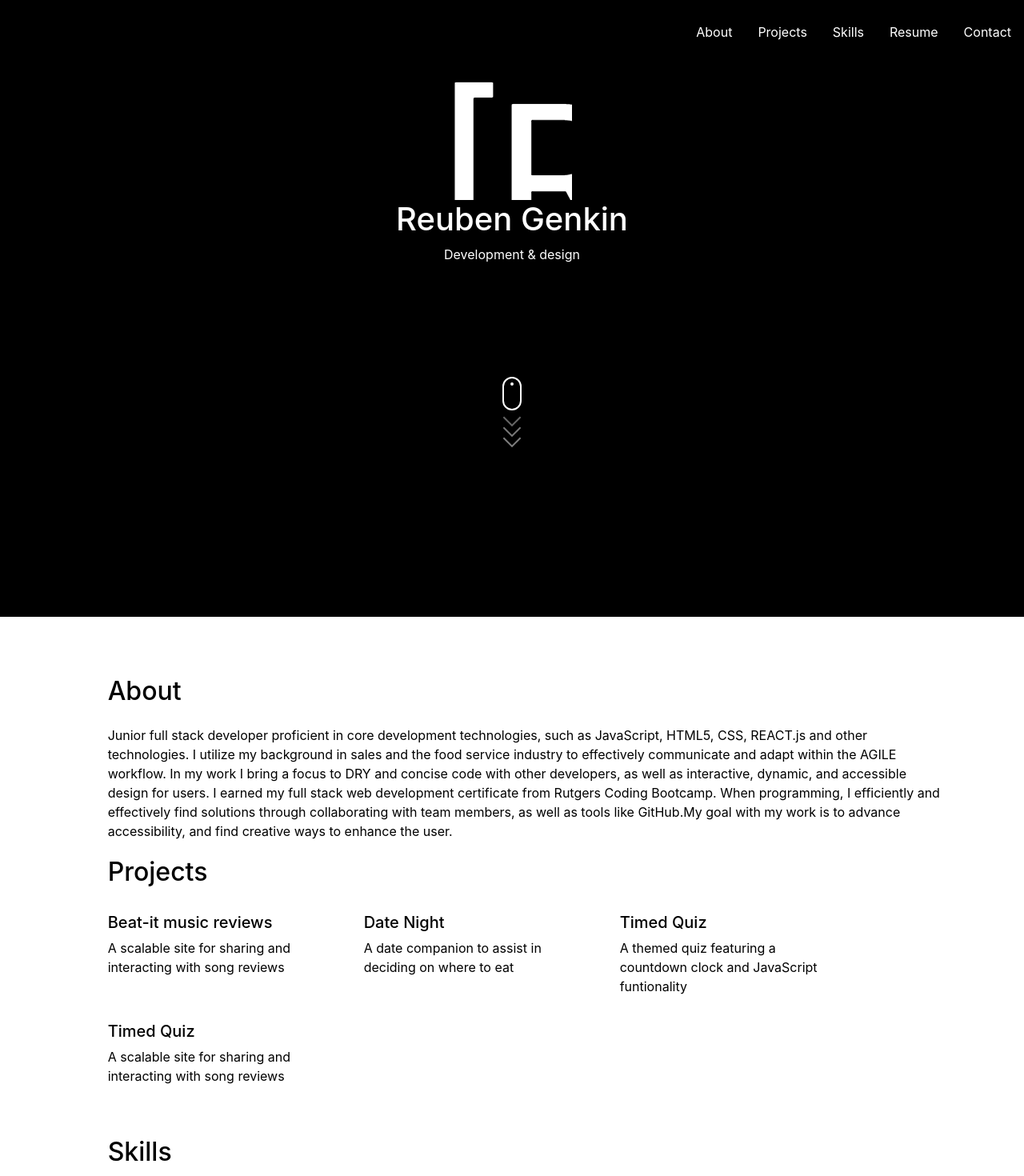
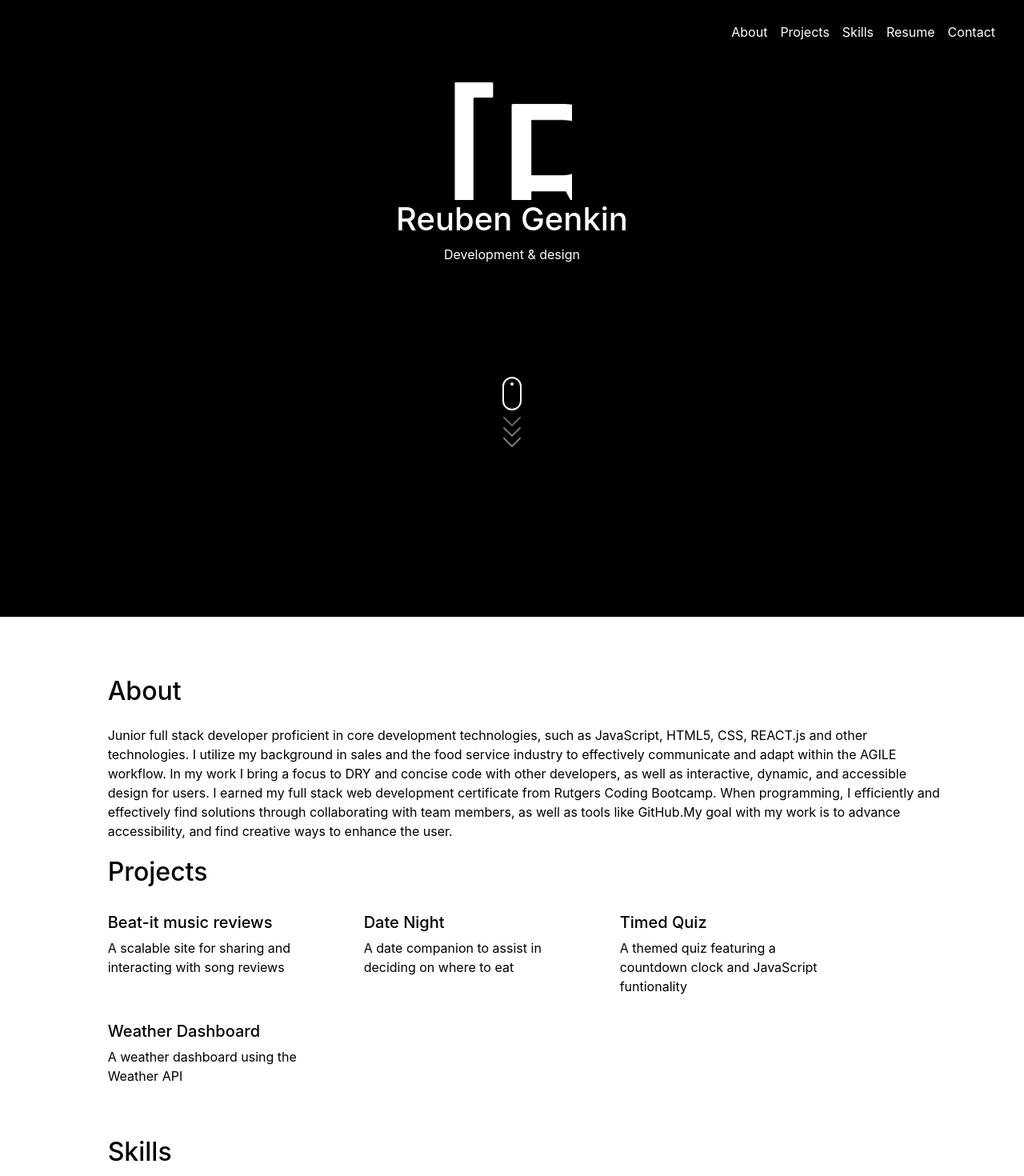
Before and after one commit to ReubenGenkin/React-portfolio, a React (Create React App) app in the folder portfolio/: page / in a window 1280 px wide. Shown: the top 1470 px of the page at 80% size. Built offline with nearby package versions, Linux system fonts and the light colour scheme.

Commit message:
changes to nav at smaller breakpoints

```diff
--- a/portfolio/package.json
+++ b/portfolio/package.json
@@ -8,6 +8,7 @@
     "@testing-library/jest-dom": "^5.14.1",
     "@testing-library/react": "^11.2.7",
     "@testing-library/user-event": "^12.8.3",
+    "bootstrap": "^5.1.1",
     "react": "^17.0.2",
     "react-dom": "^17.0.2",
     "react-icons": "^4.2.0",
--- a/portfolio/src/App.js
+++ b/portfolio/src/App.js
@@ -8,6 +8,7 @@ import Contact from './components/Contact';
 import Footer from './components/Footer';
 import './index.css'
 import Skills from './components/Skills';
+import bootstrap from 'bootstrap'
 
 function App(props) {
   const [scrolling, setScrolling] = useState(false);
--- a/portfolio/src/components/Home/index.js
+++ b/portfolio/src/components/Home/index.js
@@ -15,7 +15,7 @@ function Home() {
                 <div className=" col-md-6 offset-3">
 
                     <div className="row col-md-6 offset-3">
-                        <span className="icon"></span>
+                        <span className="icon page-icon"></span>
                     </div>
 
                     <div className="row col-md-6 offset-3">
@@ -32,9 +32,9 @@ function Home() {
                             <div className="wheel"></div>
                         </div>
                         <div>
-                            <span className="m_scroll_arrows unu"></span>
-                            <span className="m_scroll_arrows doi"></span>
-                            <span className="m_scroll_arrows trei"></span>
+                            <span className="m_scroll_arrows first"></span>
+                            <span className="m_scroll_arrows second"></span>
+                            <span className="m_scroll_arrows third"></span>
                         </div>
                     </div>
                 </div>
--- a/portfolio/src/components/Home/style.css
+++ b/portfolio/src/components/Home/style.css
@@ -69,19 +69,19 @@ body {
     height: 16px;
   }
 
-  .unu {
+  .first {
     margin-top: 1px;
   }
 
-  .unu,
-  .doi,
-  .trei {
+  .first,
+  .second,
+  .third {
     -webkit-animation: mouse-scroll 1s infinite;
     -moz-animation: mouse-scroll 1s infinite;
     animation: mouse-scroll 1s infinite;
   }
 
-  .unu {
+  .first {
     -webkit-animation-delay: 0.1s;
     -moz-animation-delay: 0.1s;
     -webkit-animation-direction: alternate;
@@ -90,7 +90,7 @@ body {
     animation-delay: alternate;
   }
 
-  .doi {
+  .second {
     -webkit-animation-delay: 0.2s;
     -moz-animation-delay: 0.2s;
     -webkit-animation-direction: alternate;
@@ -101,7 +101,7 @@ body {
     margin-top: -6px;
   }
 
-  .trei {
+  .third {
     -webkit-animation-delay: 0.3s;
     -moz-animation-delay: 0.3s;
     -webkit-animation-direction: alternate;
@@ -197,3 +197,14 @@ body {
       opacity: 1;
     }
   }
+
+
+  @media screen and (max-width: 680) {
+    .icon-div {
+        display: none;
+    }
+
+    .page-icon {
+        display: none;
+    }
+}
--- a/portfolio/src/components/Navigation/index.js
+++ b/portfolio/src/components/Navigation/index.js
@@ -1,21 +1,58 @@
 import React from 'react';
 import Header from '../Header';
 import './style.css'
-//import useScrollPosition from '@react-hook/window-scroll'
 
 function Navigation(props) {
 
   return (
 
-        <nav id="nav" className={`fixed-top navbar navbar-expand-lg ${props.scrolling ? "nav-bar--hidden": ""}`}>
-            <div className="container-fluid p-0">
-                <a className="navbar-brand" href="#Home"> <Header scrollPast={props.scrollPast}/> </a>
-                <button className="navbar-toggler" type="button" data-bs-toggle="collapse" data-bs-target="#navbarNavAltMarkup" aria-controls="navbarNavAltMarkup" aria-expanded="false" aria-label="Toggle navigation">
+    // <nav id="nav" className={`fixed-top navbar navbar-expand-lg ${props.scrolling ? "nav-bar--hidden" : ""}`}>
+    //   <div className="container-fluid p-0">
+    //     <a className="navbar-brand" href="#Home"> <Header scrollPast={props.scrollPast} /> </a>
+    //     <button class="navbar-toggler" type="button" data-bs-toggle="offcanvas" data-bs-target="#offcanvasNavbar" aria-controls="offcanvasNavbar">
+    //       <span class="navbar-toggler-icon"></span>
+    //     </button>
+    //     <div className="collapse navbar-collapse justify-content-end" id="navbarNavAltMarkup">
+
+    //       <ul className="nav">
+    //         <li className="nav-item">
+    //           <a className="nav-link" href="#About" onClick={() => props.setPage("About")}>About</a>
+    //         </li>
+
+    //         <li className="nav-item">
+    //           <a className="nav-link" href="#Project" onClick={() => props.setPage("Project")}>Projects</a>
+    //         </li>
+
+    //         <li className="nav-item">
+    //           <a className="nav-link" href="#Skills" onClick={() => props.setPage("Skills")}>Skills</a>
+    //         </li>
+
+    //         <li className="nav-item">
+    //           <a className="nav-link" href="#Resume" onClick={() => props.setPage("Resume")}>Resume</a>
+    //         </li>
+
+    //         <li className="nav-item">
+    //           <a className="nav-link" href="#Contact" onClick={() => props.setPage("Contact")}>Contact</a>
+    //         </li>
+
+    //       </ul>
+    //     </div>
+    //   </div>
+    // </nav>
+
+    <nav className={`fixed-top navbar navbar-expand-sm ${props.scrolling ? "nav-bar--hidden" : ""}`}>
+      <div className="container-fluid">
+        <a className="navbar-brand" href="#Home"> <Header scrollPast={props.scrollPast} /> </a>
+        <button className="navbar-toggler" type="button" data-bs-toggle="offcanvas" data-bs-target="#offcanvasNavbar" aria-controls="offcanvasNavbar">
           <span className="navbar-toggler-icon"></span>
         </button>
-                <div className="collapse navbar-collapse navbar-expand-lg justify-content-end" id="navbarNavAltMarkup">
-
-                    <ul className="nav">
+        <div id="offcanvasNavbar" className="offcanvas offcanvas-end" tabindex="-1" aria-labelledby="offcanvasNavbarLabel">
+          <div className="offcanvas-header">
+            <h5 className="offcanvas-title" id="offcanvasNavbarLabel">Offcanvas</h5>
+            <button type="button" className="btn-close text-reset" data-bs-dismiss="offcanvas" aria-label="Close"></button>
+          </div>
+          <div className="offcanvas-body">
+            <ul className="navbar-nav justify-content-end flex-grow-1 pe-3 nav-color-shift">
               <li className="nav-item">
                 <a className="nav-link" href="#About" onClick={() => props.setPage("About")}>About</a>
               </li>
@@ -35,8 +72,9 @@ function Navigation(props) {
               <li className="nav-item">
                 <a className="nav-link" href="#Contact" onClick={() => props.setPage("Contact")}>Contact</a>
               </li>
+            </ul>
 
-                    </ul>
+          </div>
         </div>
       </div>
     </nav>
--- a/portfolio/src/components/Navigation/style.css
+++ b/portfolio/src/components/Navigation/style.css
@@ -16,3 +16,22 @@
     padding: 0;
     margin: 0;
 }
+
+@media screen and (max-width: 550) {
+    .offcanvas-body {
+        color: black;
+    }
+
+    .nav-color-shift {
+        color: black;
+    }
+
+    .nav-item {
+        color: black;
+    }
+
+    .nav-link {
+        color: black;
+    }
+
+}
--- a/portfolio/src/components/Projects.json
+++ b/portfolio/src/components/Projects.json
@@ -16,7 +16,7 @@
         "title": "Date Night",
         "image": "https://picsum.photos/150/100",
         "github": "",
-        "link": "",
+        "link": "https://reubengenkin.github.io/Enterthevoid/",
         "subtitle": "HTML, CSS, JavaScript, JQuery",
         "shortDes": "A date companion to assist in deciding on where to eat",
         "longDes": ""
@@ -35,12 +35,12 @@
 
     {
         "id": 4,
-        "title": "Timed Quiz",
+        "title": "Weather Dashboard",
         "image": "https://picsum.photos/150/100",
-        "github": "https://github.com/ReubenGenkin/deckard",
-        "link": "https://reubengenkin.github.io/deckard/",
+        "github": "https://github.com/ReubenGenkin/pris-stratton/",
+        "link": "https://reubengenkin.github.io/pris-stratton/",
         "subtitle": "HTML, CSS, JavaScript, JQuery",
-        "shortDes": "A scalable site for sharing and interacting with song reviews",
+        "shortDes": "A weather dashboard using the Weather API",
         "longDes": ""
     }
 ]
```
Also changed, not shown: 1 other file (tests, documents, lock files or other folders). Lines whose indentation alone changed are shown as unchanged.
